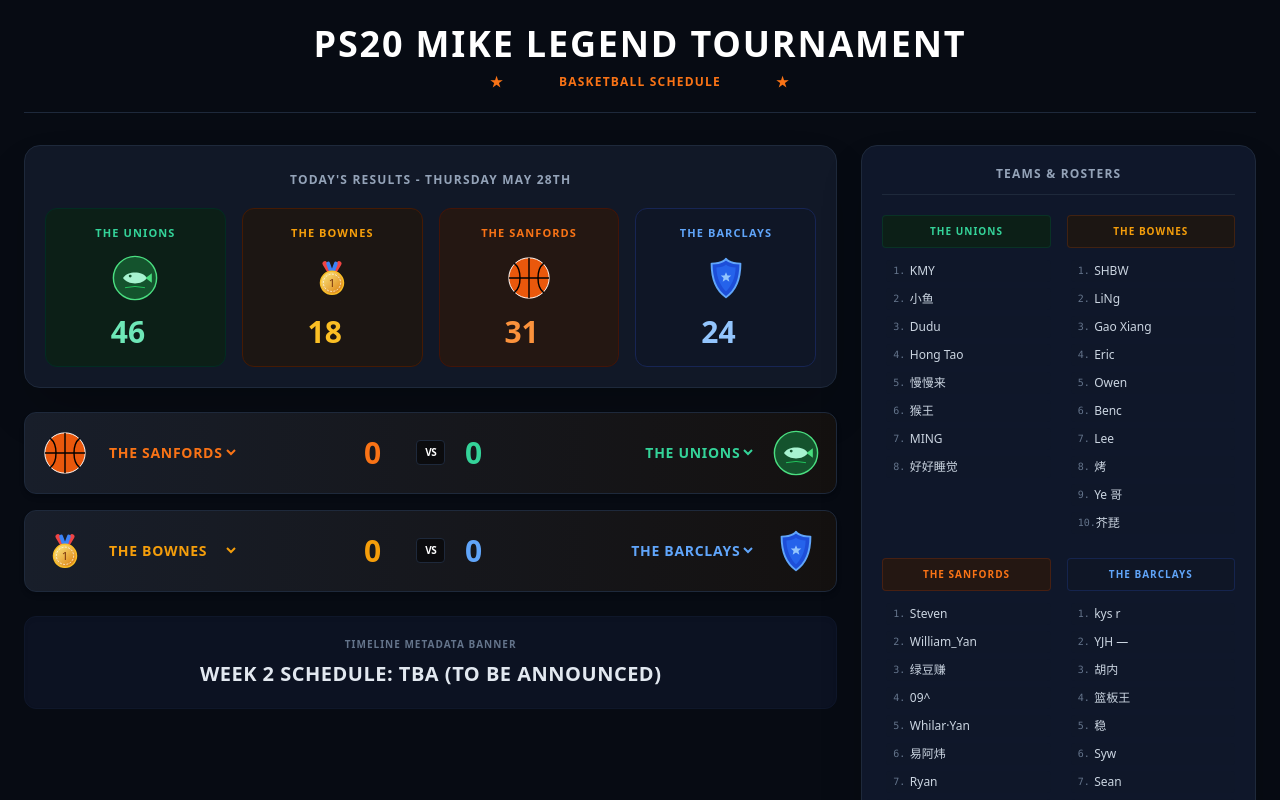
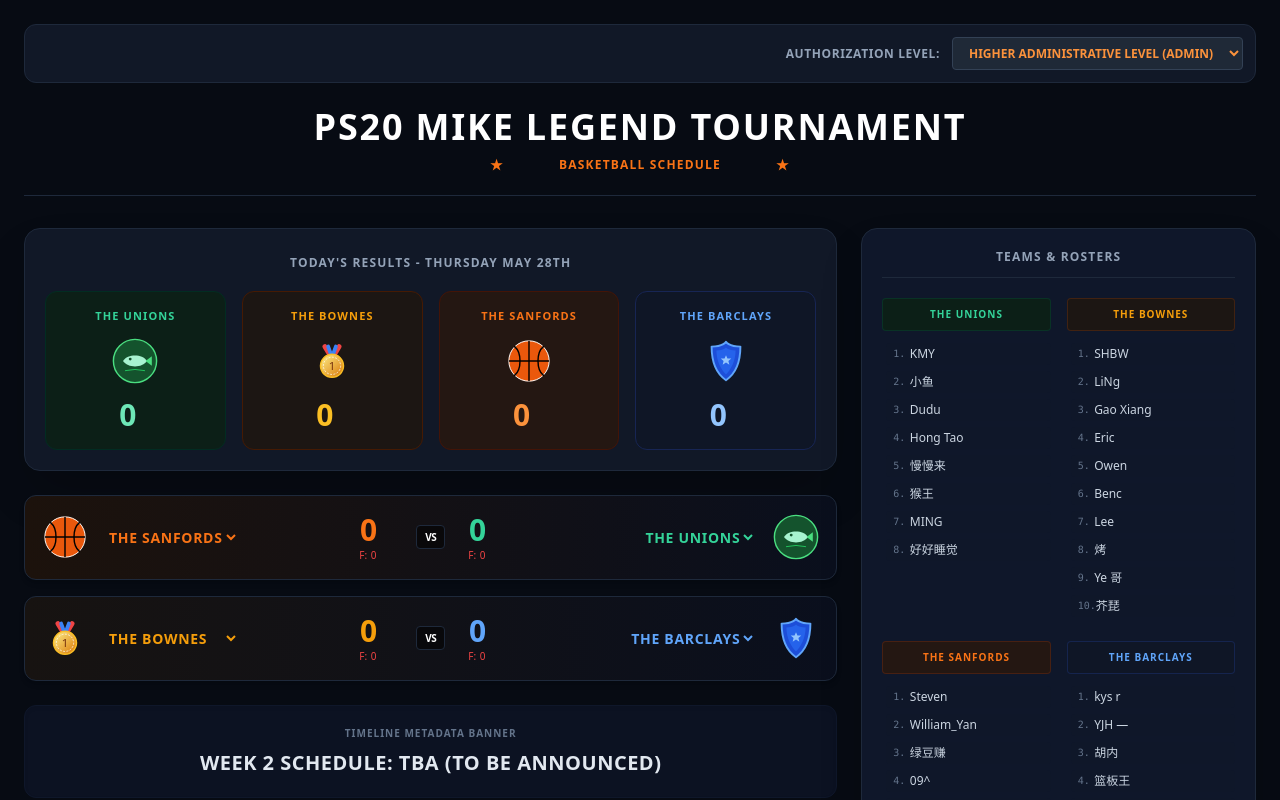
Before and after one commit to Steven-Ou/PS20_TOURNAMENT, a Next.js app: page / in a window 1280 px wide. Shown: the top 800 px of the page. Built offline with nearby package versions, Linux system fonts and the light colour scheme.

Commit message:
adding in

```diff
--- a/app/page.tsx
+++ b/app/page.tsx
@@ -50,7 +50,6 @@ const BarclaysLogo = () => (
   </svg>
 );
 
-// Helper component to render the correct logo based on selection string
 const TeamLogoRenderer = ({ teamKey }: { teamKey: string }) => {
   switch (teamKey) {
     case "unions": return <UnionLogo />;
@@ -62,16 +61,18 @@ const TeamLogoRenderer = ({ teamKey }: { teamKey: string }) => {
 };
 
 export default function Home() {
+  // Administrative Permission Level Access Control
+  const [isAdmin, setIsAdmin] = useState<boolean>(true);
+
   const [tournamentTitle, setTournamentTitle] = useState("PS20 MIKE LEGEND TOURNAMENT");
   const [subHeader, setSubHeader] = useState("BASKETBALL SCHEDULE");
   const [resultsDay, setResultsDay] = useState("TODAY'S RESULTS - THURSDAY MAY 28TH");
 
-  // Leaderboard / Top total values
-  const [topScores, setTopScores] = useState({ unions: 46, bownes: 18, sanfords: 31, barclays: 24 });
+  const [topScores, setTopScores] = useState({ unions: 0, bownes: 0, sanfords: 0, barclays: 0 });
 
-  // Customizable Match Schedule Setup
-  const [match1, setMatch1] = useState({ teamA: "sanfords", teamB: "unions", scoreA: 0, scoreB: 0 });
-  const [match2, setMatch2] = useState({ teamA: "bownes", teamB: "barclays", scoreA: 0, scoreB: 0 });
+  // Matches configured with scores and fouls matching request
+  const [match1, setMatch1] = useState({ teamA: "sanfords", teamB: "unions", scoreA: 0, scoreB: 0, foulsA: 0, foulsB: 0 });
+  const [match2, setMatch2] = useState({ teamA: "bownes", teamB: "barclays", scoreA: 0, scoreB: 0, foulsA: 0, foulsB: 0 });
 
   const [timelineText, setTimelineText] = useState("WEEK 2 SCHEDULE: TBA (To Be Announced)");
 
@@ -82,13 +83,12 @@ export default function Home() {
     barclays: ["kys r", "YJH —", "胡内", "篮板王", "稳", "Syw", "Sean", "Taotao", "高手", "James c"],
   });
 
-  // Team configuration style presets for clean borders
   const getTeamColorClass = (teamKey: string) => {
     switch (teamKey) {
-      case "unions": return "text-emerald-400 focus:text-emerald-300";
-      case "bownes": return "text-amber-500 focus:text-amber-400";
-      case "sanfords": return "text-orange-500 focus:text-orange-400";
-      case "barclays": return "text-blue-400 focus:text-blue-300";
+      case "unions": return "text-emerald-400";
+      case "bownes": return "text-amber-500";
+      case "sanfords": return "text-orange-500";
+      case "barclays": return "text-blue-400";
       default: return "text-white";
     }
   };
@@ -96,99 +96,124 @@ export default function Home() {
   return (
     <div className="min-h-screen bg-[#070b13] text-white p-6 font-sans antialiased">
 
+      {/* ADMINISTRATIVE STATUS CONSOLE OVERLAY */}
+      <div className="max-w-7xl mx-auto mb-6 flex justify-end items-center gap-3 bg-[#111827] p-3 rounded-xl border border-slate-800">
+        <span className="text-xs font-semibold tracking-wider text-slate-400">AUTHORIZATION LEVEL:</span>
+        <select
+          value={isAdmin ? "admin" : "user"}
+          onChange={(e) => setIsAdmin(e.target.value === "admin")}
+          className="bg-[#1f2937] text-xs text-orange-400 font-bold px-3 py-1.5 rounded border border-slate-700 outline-none cursor-pointer"
+        >
+          <option value="admin">HIGHER ADMINISTRATIVE LEVEL (ADMIN)</option>
+          <option value="user">SPECTATOR LEVEL (USER - READ ONLY)</option>
+        </select>
+      </div>
+
       {/* GLOBAL HEADER */}
       <header className="text-center mb-8 border-b border-slate-800 pb-5">
         <input
           type="text"
           value={tournamentTitle}
+          disabled={!isAdmin}
           onChange={(e) => setTournamentTitle(e.target.value)}
-          className="bg-transparent font-black text-4xl text-center tracking-wider w-full uppercase outline-none focus:text-orange-500 border-none"
+          className="bg-transparent font-black text-4xl text-center tracking-wider w-full uppercase outline-none border-none disabled:cursor-not-allowed"
         />
         <div className="flex justify-center items-center gap-2 mt-2 font-bold text-orange-500 tracking-widest text-sm">
           <span>★</span>
           <input
             type="text"
             value={subHeader}
+            disabled={!isAdmin}
             onChange={(e) => setSubHeader(e.target.value)}
-            className="bg-transparent font-bold text-center tracking-widest uppercase outline-none text-orange-500 border-none w-64 text-xs"
+            className="bg-transparent font-bold text-center tracking-widest uppercase outline-none text-orange-500 border-none w-64 text-xs disabled:cursor-not-allowed"
           />
           <span>★</span>
         </div>
       </header>
 
-      {/* TWO-COLUMN GRID */}
+      {/* TWO-COLUMN MAIN CONTAINER */}
       <div className="grid grid-cols-1 lg:grid-cols-3 gap-6 max-w-7xl mx-auto items-start">
 
-        {/* MATCH CONTAINER CARDS */}
+        {/* MATCH STUFF CARDS ROW BOXES */}
         <main className="lg:col-span-2 flex flex-col gap-6">
 
-          {/* TOP RESULTS OVERVIEW PANEL */}
+          {/* HERO PREVIEW DASHBOARD */}
           <div className="bg-[#111827] border border-slate-800 rounded-2xl p-5 shadow-2xl">
             <input
               type="text"
               value={resultsDay}
+              disabled={!isAdmin}
               onChange={(e) => setResultsDay(e.target.value)}
-              className="bg-transparent text-xs font-bold text-center tracking-widest text-slate-400 uppercase w-full mb-5 border-none outline-none focus:text-white"
+              className="bg-transparent text-xs font-bold text-center tracking-widest text-slate-400 uppercase w-full mb-5 border-none outline-none disabled:cursor-not-allowed"
             />
 
             <div className="grid grid-cols-2 md:grid-cols-4 gap-4">
+              {/* UNIONS PANEL */}
               <div className="bg-[#0c1f17] p-4 rounded-xl border border-emerald-950 flex flex-col items-center">
                 <span className="text-[11px] font-black tracking-widest text-emerald-400 mb-3">THE UNIONS</span>
                 <UnionLogo />
                 <input
                   type="number"
                   value={topScores.unions}
+                  disabled={!isAdmin}
                   onChange={(e) => setTopScores({ ...topScores, unions: parseInt(e.target.value) || 0 })}
-                  className="bg-transparent font-black text-3xl w-full text-center mt-3 border-none outline-none text-emerald-300"
+                  className="bg-transparent font-black text-3xl w-full text-center mt-3 border-none outline-none text-emerald-300 disabled:cursor-not-allowed"
                 />
               </div>
 
+              {/* BOWNES PANEL */}
               <div className="bg-[#1c1613] p-4 rounded-xl border border-amber-950 flex flex-col items-center">
                 <span className="text-[11px] font-black tracking-widest text-amber-500 mb-3">THE BOWNES</span>
                 <BowneLogo />
                 <input
                   type="number"
                   value={topScores.bownes}
+                  disabled={!isAdmin}
                   onChange={(e) => setTopScores({ ...topScores, bownes: parseInt(e.target.value) || 0 })}
-                  className="bg-transparent font-black text-3xl w-full text-center mt-3 border-none outline-none text-amber-400"
+                  className="bg-transparent font-black text-3xl w-full text-center mt-3 border-none outline-none text-amber-400 disabled:cursor-not-allowed"
                 />
               </div>
 
+              {/* SANFORDS PANEL */}
               <div className="bg-[#241712] p-4 rounded-xl border border-orange-950 flex flex-col items-center">
                 <span className="text-[11px] font-black tracking-widest text-orange-500 mb-3">THE SANFORDS</span>
                 <SanfordLogo />
                 <input
                   type="number"
                   value={topScores.sanfords}
+                  disabled={!isAdmin}
                   onChange={(e) => setTopScores({ ...topScores, sanfords: parseInt(e.target.value) || 0 })}
-                  className="bg-transparent font-black text-3xl w-full text-center mt-3 border-none outline-none text-orange-400"
+                  className="bg-transparent font-black text-3xl w-full text-center mt-3 border-none outline-none text-orange-400 disabled:cursor-not-allowed"
                 />
               </div>
 
+              {/* BARCLAYS PANEL */}
               <div className="bg-[#0f1626] p-4 rounded-xl border border-blue-950 flex flex-col items-center">
                 <span className="text-[11px] font-black tracking-widest text-blue-400 mb-3">THE BARCLAYS</span>
                 <BarclaysLogo />
                 <input
                   type="number"
                   value={topScores.barclays}
+                  disabled={!isAdmin}
                   onChange={(e) => setTopScores({ ...topScores, barclays: parseInt(e.target.value) || 0 })}
-                  className="bg-transparent font-black text-3xl w-full text-center mt-3 border-none outline-none text-blue-300"
+                  className="bg-transparent font-black text-3xl w-full text-center mt-3 border-none outline-none text-blue-300 disabled:cursor-not-allowed"
                 />
               </div>
             </div>
           </div>
 
-          {/* DYNAMIC MUTABLE MATCHUPS LIST (Completely Switchable Names/Logos) */}
+          {/* DYNAMIC MATCHUPS PANELS (Includes FOULS and Admin Controls) */}
           <div className="flex flex-col gap-4">
 
-            {/* Match Box 1 */}
-            <div className="bg-gradient-to-r from-[#181e2a] to-[#141110] border border-slate-800 rounded-xl p-4 flex items-center justify-between shadow-md">
+            {/* MATCH BOX 1 */}
+            <div className="bg-gradient-to-r from-[#1c120c] to-[#0a0f1d] border border-slate-800 rounded-xl p-4 flex items-center justify-between shadow-md">
               <div className="flex items-center gap-4 w-5/12">
                 <TeamLogoRenderer teamKey={match1.teamA} />
                 <select
                   value={match1.teamA}
+                  disabled={!isAdmin}
                   onChange={(e) => setMatch1({ ...match1, teamA: e.target.value })}
-                  className={`bg-transparent font-extrabold tracking-wider text-sm outline-none border-none cursor-pointer uppercase ${getTeamColorClass(match1.teamA)}`}
+                  className={`bg-transparent font-extrabold tracking-wider text-sm outline-none border-none uppercase ${getTeamColorClass(match1.teamA)} disabled:cursor-not-allowed`}
                 >
                   <option value="sanfords" className="bg-[#070b13] text-orange-500">THE SANFORDS</option>
                   <option value="unions" className="bg-[#070b13] text-emerald-400">THE UNIONS</option>
@@ -197,27 +222,45 @@ export default function Home() {
                 </select>
               </div>
 
-              <div className="flex items-center justify-center gap-3 w-2/12">
+              {/* CENTER CARD CONFIGURATION WITH FOULS DISPLAY */}
+              <div className="flex items-center justify-center gap-4 w-3/12">
+                <div className="flex flex-col items-center">
                   <input
                     type="number"
                     value={match1.scoreA}
+                    disabled={!isAdmin}
                     onChange={(e) => setMatch1({ ...match1, scoreA: parseInt(e.target.value) || 0 })}
-                  className={`bg-transparent text-3xl font-black text-center w-12 border-none outline-none ${getTeamColorClass(match1.teamA)}`}
+                    className={`bg-transparent text-3xl font-black text-center w-12 border-none outline-none ${getTeamColorClass(match1.teamA)} disabled:cursor-not-allowed`}
                   />
-                <span className="text-[10px] font-black tracking-tighter bg-black/50 px-2 py-1 rounded border border-slate-800">VS</span>
+                  <div className="flex items-center text-[10px] text-red-500 gap-0.5">
+                    <span>F:</span>
+                    <input type="number" disabled={!isAdmin} className="bg-transparent w-6 text-center outline-none border-none p-0" value={match1.foulsA} onChange={(e) => setMatch1({...match1, foulsA: parseInt(e.target.value) || 0})}/>
+                  </div>
+                </div>
+
+                <span className="text-[10px] font-black tracking-tighter bg-black/50 px-2 py-1 rounded border border-slate-800 h-6 flex items-center">VS</span>
+
+                <div className="flex flex-col items-center">
                   <input
                     type="number"
                     value={match1.scoreB}
+                    disabled={!isAdmin}
                     onChange={(e) => setMatch1({ ...match1, scoreB: parseInt(e.target.value) || 0 })}
-                  className={`bg-transparent text-3xl font-black text-center w-12 border-none outline-none ${getTeamColorClass(match1.teamB)}`}
+                    className={`bg-transparent text-3xl font-black text-center w-12 border-none outline-none ${getTeamColorClass(match1.teamB)} disabled:cursor-not-allowed`}
                   />
+                  <div className="flex items-center text-[10px] text-red-500 gap-0.5">
+                    <span>F:</span>
+                    <input type="number" disabled={!isAdmin} className="bg-transparent w-6 text-center outline-none border-none p-0" value={match1.foulsB} onChange={(e) => setMatch1({...match1, foulsB: parseInt(e.target.value) || 0})}/>
+                  </div>
+                </div>
               </div>
 
               <div className="flex items-center justify-end gap-4 w-5/12">
                 <select
                   value={match1.teamB}
+                  disabled={!isAdmin}
                   onChange={(e) => setMatch1({ ...match1, teamB: e.target.value })}
-                  className={`bg-transparent font-extrabold tracking-wider text-sm outline-none border-none cursor-pointer uppercase text-right ${getTeamColorClass(match1.teamB)}`}
+                  className={`bg-transparent font-extrabold tracking-wider text-sm outline-none border-none uppercase text-right ${getTeamColorClass(match1.teamB)} disabled:cursor-not-allowed`}
                 >
                   <option value="unions" className="bg-[#070b13] text-emerald-400">THE UNIONS</option>
                   <option value="sanfords" className="bg-[#070b13] text-orange-500">THE SANFORDS</option>
@@ -228,14 +271,15 @@ export default function Home() {
               </div>
             </div>
 
-            {/* Match Box 2 */}
-            <div className="bg-gradient-to-r from-[#181e2a] to-[#141110] border border-slate-800 rounded-xl p-4 flex items-center justify-between shadow-md">
+            {/* MATCH BOX 2 */}
+            <div className="bg-gradient-to-r from-[#171311] to-[#0a0f1d] border border-slate-800 rounded-xl p-4 flex items-center justify-between shadow-md">
               <div className="flex items-center gap-4 w-5/12">
                 <TeamLogoRenderer teamKey={match2.teamA} />
                 <select
                   value={match2.teamA}
+                  disabled={!isAdmin}
                   onChange={(e) => setMatch2({ ...match2, teamA: e.target.value })}
-                  className={`bg-transparent font-extrabold tracking-wider text-sm outline-none border-none cursor-pointer uppercase ${getTeamColorClass(match2.teamA)}`}
+                  className={`bg-transparent font-extrabold tracking-wider text-sm outline-none border-none uppercase ${getTeamColorClass(match2.teamA)} disabled:cursor-not-allowed`}
                 >
                   <option value="bownes" className="bg-[#070b13] text-amber-500">THE BOWNES</option>
                   <option value="barclays" className="bg-[#070b13] text-blue-400">THE BARCLAYS</option>
@@ -244,27 +288,44 @@ export default function Home() {
                 </select>
               </div>
 
-              <div className="flex items-center justify-center gap-3 w-2/12">
+              <div className="flex items-center justify-center gap-4 w-3/12">
+                <div className="flex flex-col items-center">
                   <input
                     type="number"
                     value={match2.scoreA}
+                    disabled={!isAdmin}
                     onChange={(e) => setMatch2({ ...match2, scoreA: parseInt(e.target.value) || 0 })}
-                  className={`bg-transparent text-3xl font-black text-center w-12 border-none outline-none ${getTeamColorClass(match2.teamA)}`}
+                    className={`bg-transparent text-3xl font-black text-center w-12 border-none outline-none ${getTeamColorClass(match2.teamA)} disabled:cursor-not-allowed`}
                   />
-                <span className="text-[10px] font-black tracking-tighter bg-black/50 px-2 py-1 rounded border border-slate-800">VS</span>
+                  <div className="flex items-center text-[10px] text-red-500 gap-0.5">
+                    <span>F:</span>
+                    <input type="number" disabled={!isAdmin} className="bg-transparent w-6 text-center outline-none border-none p-0" value={match2.foulsA} onChange={(e) => setMatch2({...match2, foulsA: parseInt(e.target.value) || 0})}/>
+                  </div>
+                </div>
+
+                <span className="text-[10px] font-black tracking-tighter bg-black/50 px-2 py-1 rounded border border-slate-800 h-6 flex items-center">VS</span>
+
+                <div className="flex flex-col items-center">
                   <input
                     type="number"
                     value={match2.scoreB}
+                    disabled={!isAdmin}
                     onChange={(e) => setMatch2({ ...match2, scoreB: parseInt(e.target.value) || 0 })}
-                  className={`bg-transparent text-3xl font-black text-center w-12 border-none outline-none ${getTeamColorClass(match2.teamB)}`}
+                    className={`bg-transparent text-3xl font-black text-center w-12 border-none outline-none ${getTeamColorClass(match2.teamB)} disabled:cursor-not-allowed`}
                   />
+                  <div className="flex items-center text-[10px] text-red-500 gap-0.5">
+                    <span>F:</span>
+                    <input type="number" disabled={!isAdmin} className="bg-transparent w-6 text-center outline-none border-none p-0" value={match2.foulsB} onChange={(e) => setMatch2({...match2, foulsB: parseInt(e.target.value) || 0})}/>
+                  </div>
+                </div>
               </div>
 
               <div className="flex items-center justify-end gap-4 w-5/12">
                 <select
                   value={match2.teamB}
+                  disabled={!isAdmin}
                   onChange={(e) => setMatch2({ ...match2, teamB: e.target.value })}
-                  className={`bg-transparent font-extrabold tracking-wider text-sm outline-none border-none cursor-pointer uppercase text-right ${getTeamColorClass(match2.teamB)}`}
+                  className={`bg-transparent font-extrabold tracking-wider text-sm outline-none border-none uppercase text-right ${getTeamColorClass(match2.teamB)} disabled:cursor-not-allowed`}
                 >
                   <option value="barclays" className="bg-[#070b13] text-blue-400">THE BARCLAYS</option>
                   <option value="bownes" className="bg-[#070b13] text-amber-500">THE BOWNES</option>
@@ -277,19 +338,20 @@ export default function Home() {
 
           </div>
 
-          {/* BOTTOM TIME METADATA TIMELINE BANNER */}
+          {/* TIMELINE BANNER */}
           <div className="bg-[#0c1222] border border-slate-900 rounded-xl p-5 text-center shadow-inner flex flex-col justify-center items-center">
             <span className="text-slate-500 text-[10px] uppercase font-black tracking-widest mb-2">TIMELINE METADATA BANNER</span>
             <input
               type="text"
               value={timelineText}
+              disabled={!isAdmin}
               onChange={(e) => setTimelineText(e.target.value)}
-              className="bg-transparent font-black text-xl text-slate-200 w-full text-center border-none outline-none uppercase tracking-wide"
+              className="bg-transparent font-black text-xl text-slate-200 w-full text-center border-none outline-none uppercase tracking-wide disabled:cursor-not-allowed"
             />
           </div>
         </main>
 
-        {/* ROSTERS COLUMN PANELS */}
+        {/* ROSTERS COLUMN PANELS (Controlled dynamically by Access Authorization toggles) */}
         <aside className="bg-[#0f172a] border border-slate-800 rounded-2xl p-5 shadow-2xl lg:col-span-1">
           <h3 className="text-center font-black tracking-widest text-xs text-slate-400 uppercase border-b border-slate-800 pb-3 mb-5">
             TEAMS & ROSTERS
@@ -297,7 +359,7 @@ export default function Home() {
 
           <div className="grid grid-cols-2 gap-x-4 gap-y-6">
 
-            {/* UNIONS BLOCK */}
+            {/* UNIONS */}
             <div className="space-y-3">
               <div className="bg-[#0c1f17] text-emerald-400 font-black text-[10px] p-2 rounded border border-emerald-900/40 text-center tracking-widest uppercase">
                 THE UNIONS
@@ -309,19 +371,20 @@ export default function Home() {
                     <input
                       type="text"
                       value={player}
+                      disabled={!isAdmin}
                       onChange={(e) => {
                         const copy = [...rosters.unions];
                         copy[idx] = e.target.value;
                         setRosters({ ...rosters, unions: copy });
                       }}
-                      className="bg-transparent border-none p-0 w-full outline-none focus:text-white"
+                      className="bg-transparent border-none p-0 w-full outline-none focus:text-white disabled:text-slate-400 disabled:cursor-default"
                     />
                   </li>
                 ))}
               </ol>
             </div>
 
-            {/* BOWNES BLOCK */}
+            {/* BOWNES */}
             <div className="space-y-3">
               <div className="bg-[#1c1613] text-amber-500 font-black text-[10px] p-2 rounded border border-amber-900/40 text-center tracking-widest uppercase">
                 THE BOWNES
@@ -333,19 +396,20 @@ export default function Home() {
                     <input
                       type="text"
                       value={player}
+                      disabled={!isAdmin}
                       onChange={(e) => {
                         const copy = [...rosters.bownes];
                         copy[idx] = e.target.value;
                         setRosters({ ...rosters, bownes: copy });
                       }}
-                      className="bg-transparent border-none p-0 w-full outline-none focus:text-white"
+                      className="bg-transparent border-none p-0 w-full outline-none focus:text-white disabled:text-slate-400 disabled:cursor-default"
                     />
                   </li>
                 ))}
               </ol>
             </div>
 
-            {/* SANFORDS BLOCK */}
+            {/* SANFORDS */}
             <div className="space-y-3">
               <div className="bg-[#241712] text-orange-500 font-black text-[10px] p-2 rounded border border-orange-900/40 text-center tracking-widest uppercase">
                 THE SANFORDS
@@ -357,19 +421,20 @@ export default function Home() {
                     <input
                       type="text"
                       value={player}
+                      disabled={!isAdmin}
                       onChange={(e) => {
                         const copy = [...rosters.sanfords];
                         copy[idx] = e.target.value;
                         setRosters({ ...rosters, sanfords: copy });
                       }}
-                      className="bg-transparent border-none p-0 w-full outline-none focus:text-white"
+                      className="bg-transparent border-none p-0 w-full outline-none focus:text-white disabled:text-slate-400 disabled:cursor-default"
                     />
                   </li>
                 ))}
               </ol>
             </div>
 
-            {/* BARCLAYS BLOCK */}
+            {/* BARCLAYS */}
             <div className="space-y-3">
               <div className="bg-[#0f1626] text-blue-400 font-black text-[10px] p-2 rounded border border-blue-900/40 text-center tracking-widest uppercase">
                 THE BARCLAYS
@@ -381,12 +446,13 @@ export default function Home() {
                     <input
                       type="text"
                       value={player}
+                      disabled={!isAdmin}
                       onChange={(e) => {
                         const copy = [...rosters.barclays];
                         copy[idx] = e.target.value;
                         setRosters({ ...rosters, barclays: copy });
                       }}
-                      className="bg-transparent border-none p-0 w-full outline-none focus:text-white"
+                      className="bg-transparent border-none p-0 w-full outline-none focus:text-white disabled:text-slate-400 disabled:cursor-default"
                     />
                   </li>
                 ))}
```
Also changed, not shown: vercel.json (added). Lines whose indentation alone changed are shown as unchanged.
